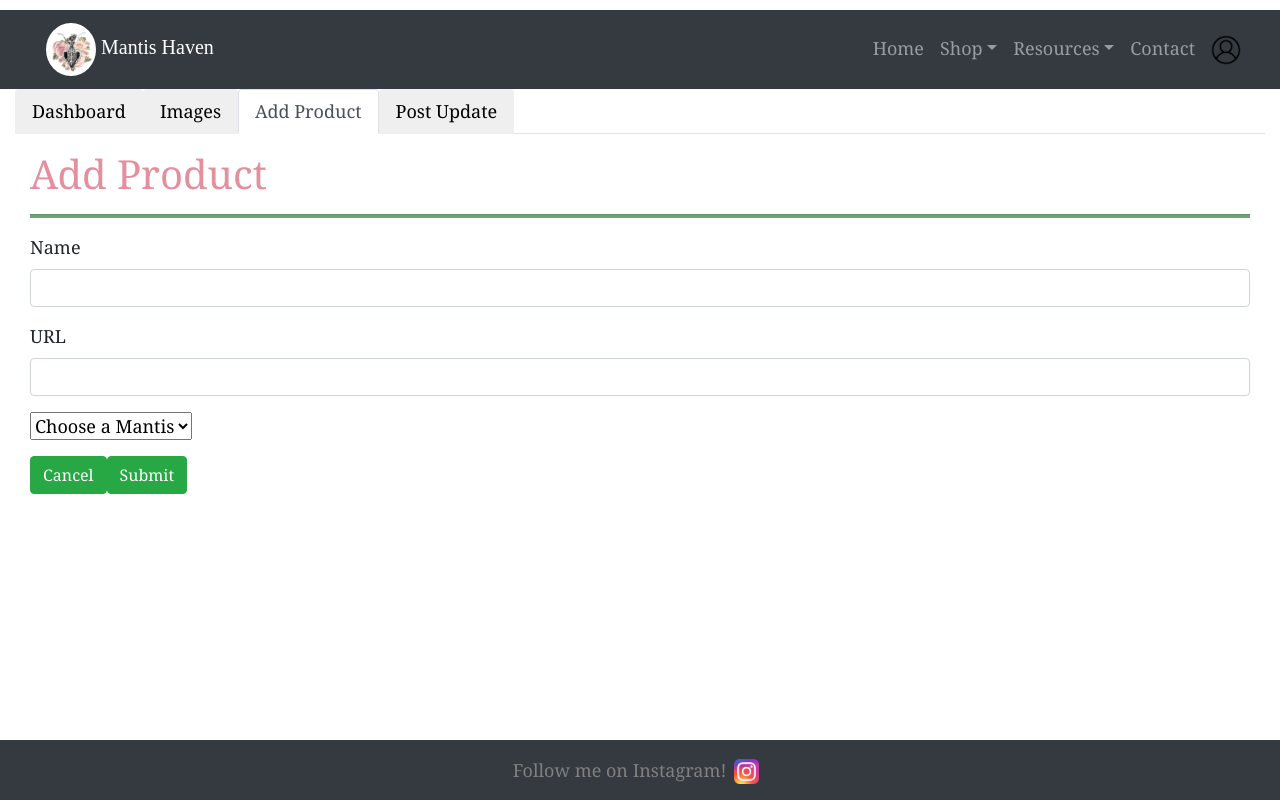
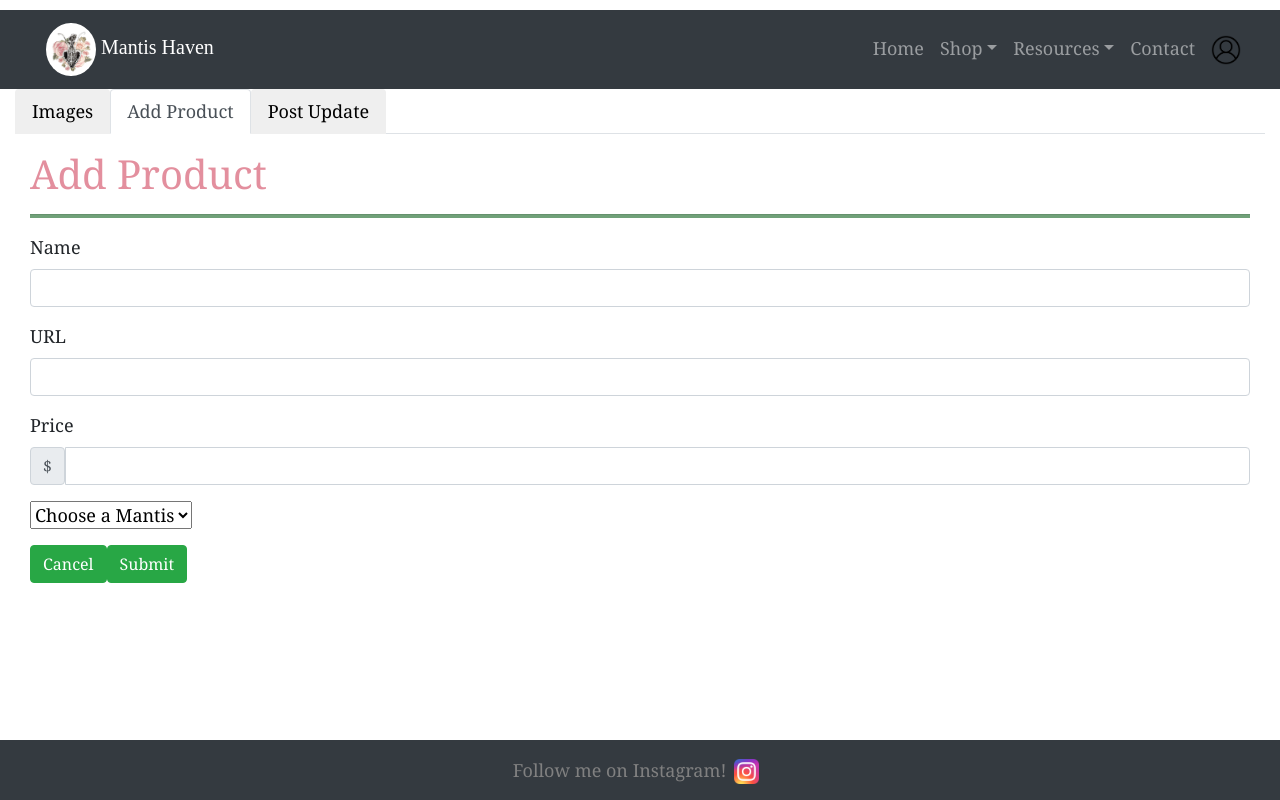
Before and after one commit to benjamin-gates/mantis-haven-frontend, a React (Create React App) app: page /admin/dashboard in a window 1280 px wide. Both pictures are taken after a click on the tab "Add Product". Built offline with nearby package versions, Linux system fonts and the light colour scheme; a web font is replaced by a local one.

Commit message:
added input field for add product page

```diff
--- a/src/admin/AddProduct.js
+++ b/src/admin/AddProduct.js
@@ -1,20 +1,24 @@
 import React from "react";
 import { useHistory } from "react-router-dom";
 import Container from "react-bootstrap/Container";
-import Row from "react-bootstrap/Row";
 import Form from "react-bootstrap/Form";
 import Button from "react-bootstrap/Button";
-import Col from "react-bootstrap/Col";
 import images from "../data/images.json";
+import InputGroup from "react-bootstrap/InputGroup";
+import FormControl from "react-bootstrap/FormControl";
 
 function AddProduct() {
   const history = useHistory();
   const imageList = images.data;
-  const imageOptions = imageList.map(({ image_id, image_title, url },index) => {
-    return (<option value={image_id} key={image_id}>
-      {image_title}
-    </option>);
-  });
+  const imageOptions = imageList.map(
+    ({ image_id, image_title, url }, index) => {
+      return (
+        <option value={image_id} key={image_id}>
+          {image_title}
+        </option>
+      );
+    }
+  );
   const handleSubmit = (e) => {
     e.preventDefault();
     history.push("/shop");
@@ -32,6 +36,13 @@ function AddProduct() {
         <Form.Group className="mb-3" controlId="product-url">
           <Form.Label>URL</Form.Label>
           <Form.Control type="text" />
+        </Form.Group>
+        <Form.Group className="mb-3" controlId="price">
+          <Form.Label>Price</Form.Label>
+          <InputGroup className="mb-3">
+            <InputGroup.Text>$</InputGroup.Text>
+            <FormControl aria-label="Amount (to the nearest dollar)" />
+          </InputGroup>
         </Form.Group>
         <Form.Group className="mb-3" controlId="image_id">
           <Form.Select aria-label="Default select example" size="lg">
--- a/src/admin/Dashboard.js
+++ b/src/admin/Dashboard.js
@@ -1,7 +1,6 @@
 import React from "react";
 import Container from "react-bootstrap/Container";
 import PostUpdate from "./PostUpdate";
-import DashboardComponent from "./DashboardComponent";
 import ImageDashboard from "./images/ImageDashboard";
 import Tabs from "react-bootstrap/Tabs";
 import Tab from "react-bootstrap/Tab";
@@ -15,9 +14,6 @@ function Dashboard() {
         id="uncontrolled-tab-example"
         className="mb-3"
       >
-        <Tab eventKey="dashboard" title="Dashboard">
-          <DashboardComponent />
-        </Tab>
         <Tab eventKey="image-dashboard" title="Images">
           <ImageDashboard />
         </Tab>
--- a/src/admin/DashboardComponent.js
+++ /dev/null
@@ -1,7 +0,0 @@
-import React from "react";
-
-function DashboardComponent() {
-    return <div>hello!</div>
-}
-
-export default DashboardComponent;
```
